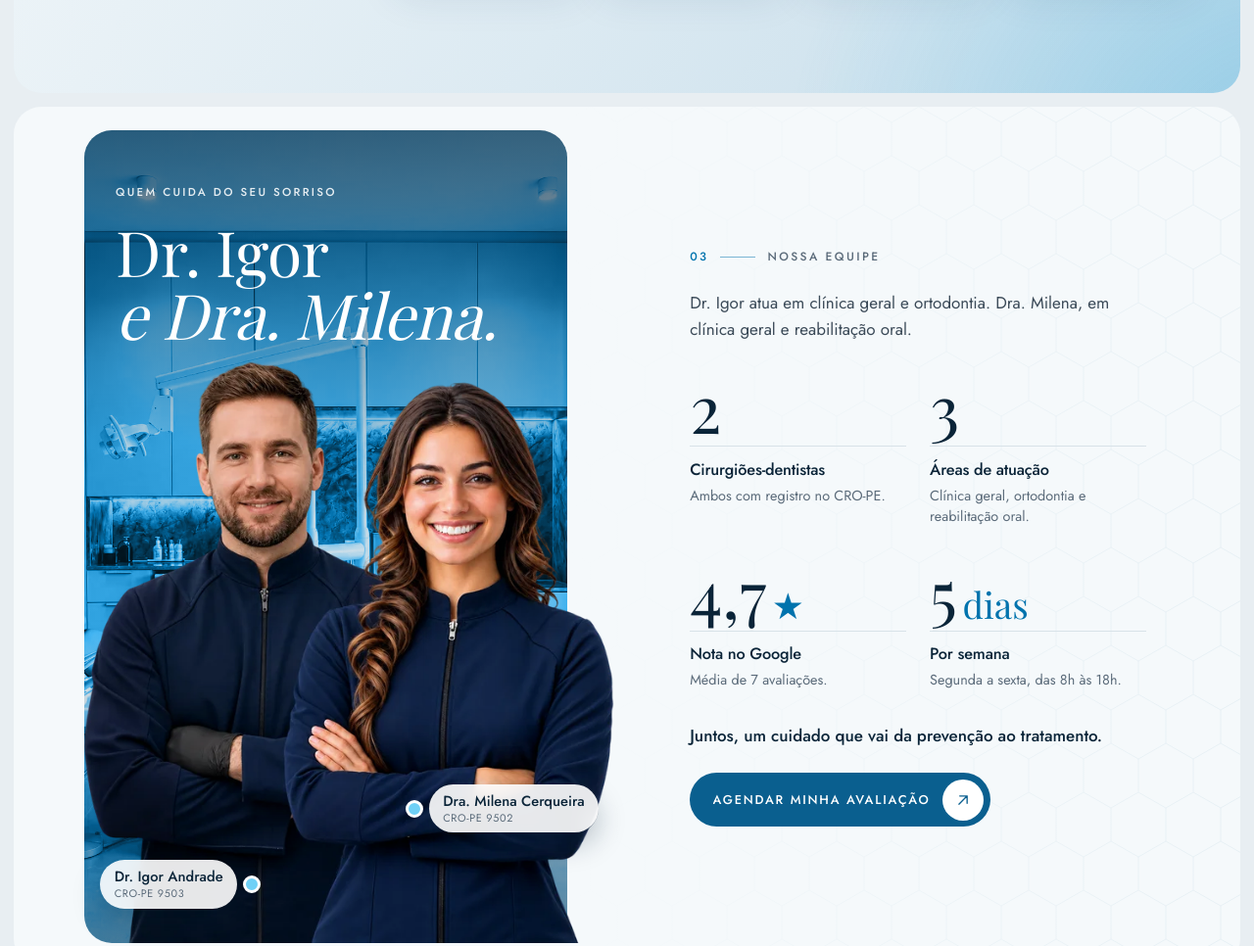
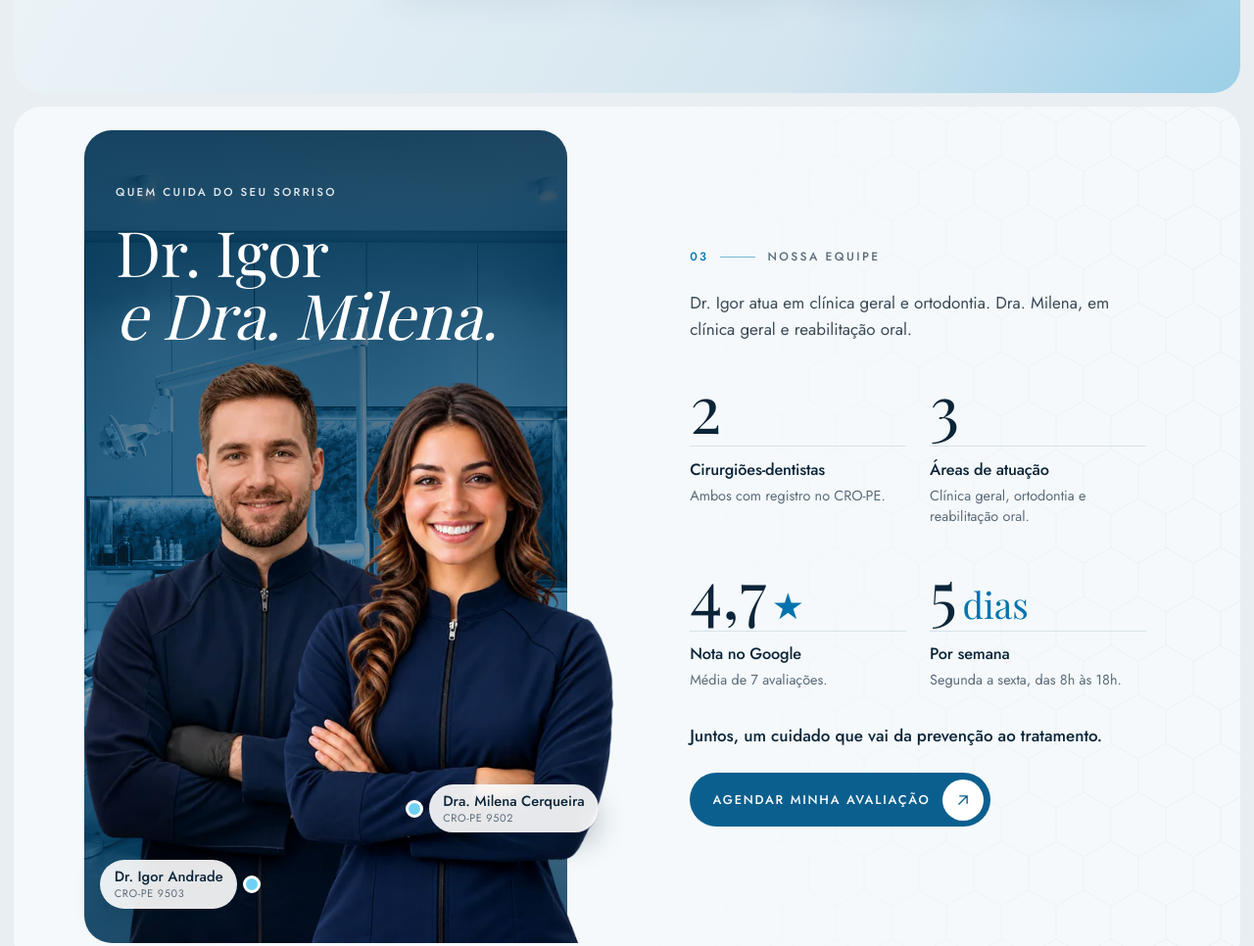
Before and after one commit to marioflaviosantos-cmd/doctorsmile, a plain HTML site: page index.html in a window 1280 px wide. Shown: the part 2060-3026 px from the top of the page at 98% size. Drawn offline with nearby package versions, Linux system fonts and the light colour scheme; a web font is replaced by a local one.

Commit message:
Escurece o azul do painel da equipe
Co-Authored-By: Claude Sonnet 5.5 <noreply@anthropic.com>

```diff
--- a/index.html
+++ b/index.html
@@ -169,9 +169,9 @@ p{margin:0}
 .eq-painel{position:relative;isolation:isolate;display:flex;flex-direction:column;width:100%;max-width:620px;justify-self:center}
 .eq-painel::before{content:"";position:absolute;z-index:-1;inset:0;border-radius:var(--r3);
   /* foto do consultório tingida: sombra para o texto; a foto entra só com a luz, sobre o azul do site */
-  background:linear-gradient(180deg,rgba(7,47,74,.72) 0%,rgba(10,95,143,.3) 38%,rgba(10,95,143,.12) 62%,rgba(7,47,74,.55) 100%),url(/img/sala-im-720.webp) center/cover no-repeat,#0F86C6;
+  background:linear-gradient(180deg,rgba(7,47,74,.88) 0%,rgba(7,47,74,.62) 38%,rgba(7,47,74,.48) 62%,rgba(7,47,74,.82) 100%),url(/img/sala-im-720.webp) center/cover no-repeat,#0A5F8F;
   background-size:auto,cover;background-blend-mode:normal,luminosity,normal}
-@media (min-width:640px){.eq-painel::before{background-image:linear-gradient(180deg,rgba(7,47,74,.72) 0%,rgba(10,95,143,.3) 38%,rgba(10,95,143,.12) 62%,rgba(7,47,74,.55) 100%),url(/img/sala-im-1117.webp)}}
+@media (min-width:640px){.eq-painel::before{background-image:linear-gradient(180deg,rgba(7,47,74,.88) 0%,rgba(7,47,74,.62) 38%,rgba(7,47,74,.48) 62%,rgba(7,47,74,.82) 100%),url(/img/sala-im-1117.webp)}}
 .eq-titulo{padding:var(--e4) var(--e3) var(--e2)}
 .eq-sobre{font-size:.72rem;font-weight:500;letter-spacing:.2em;text-transform:uppercase;color:rgba(255,255,255,.88)}
 .eq-titulo h2{margin-top:var(--e2);color:#fff;font-size:clamp(2.6rem,6vw,4rem);line-height:1}
```
